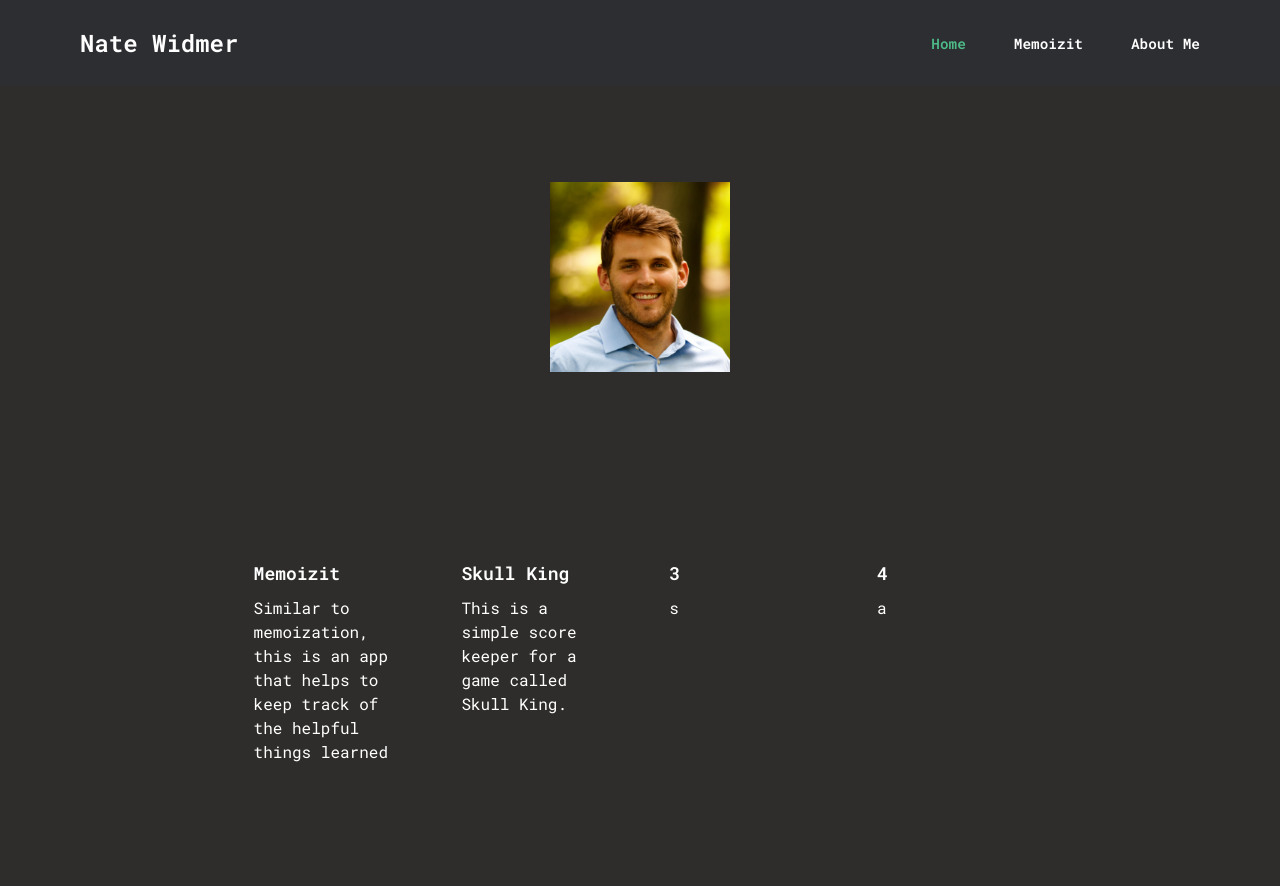
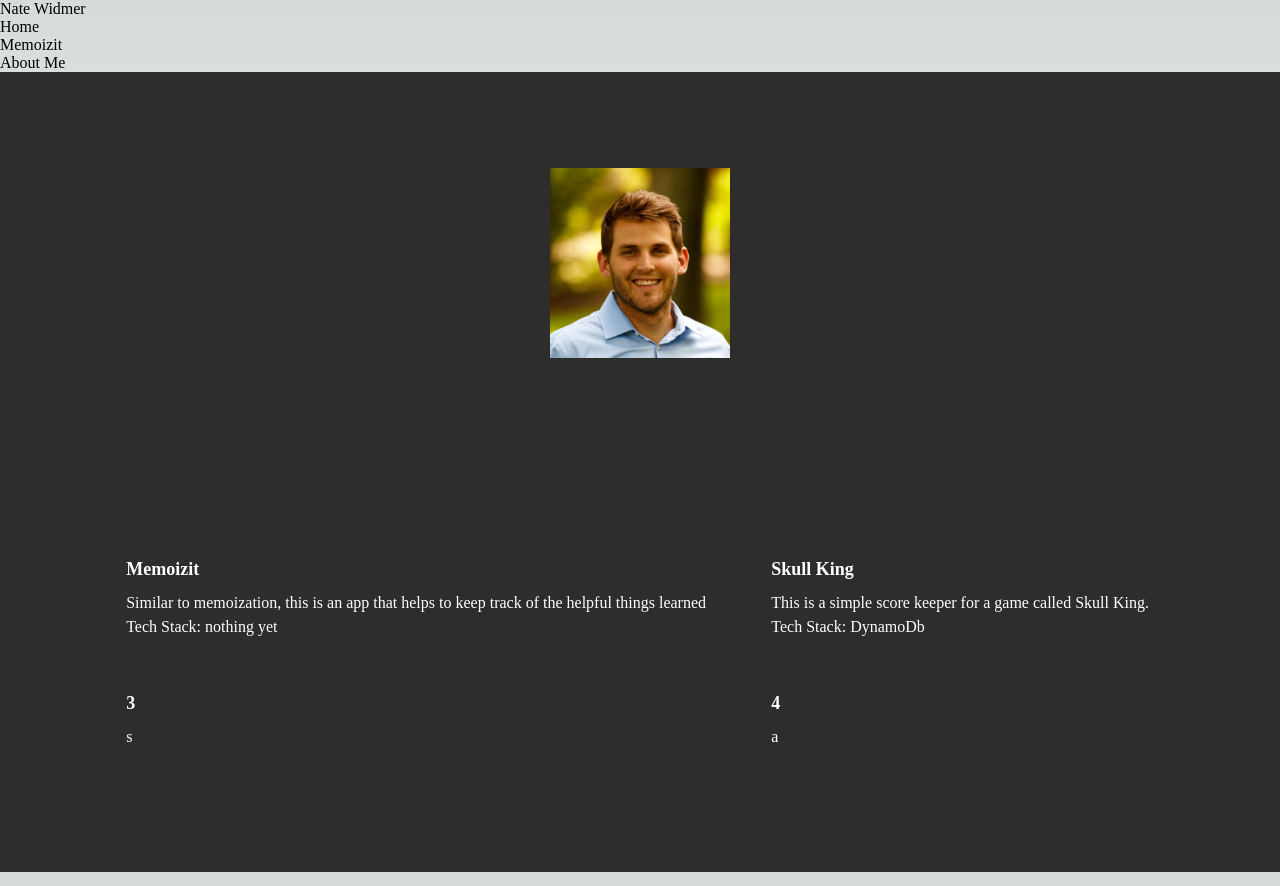
Before and after one commit to widnat/NateWidmer, a Next.js app: page / in a window 1280 px wide. Built offline with nearby package versions, Linux system fonts and the light colour scheme.

Commit message:
Finishing commit

```diff
--- a/components/ProjectDetails.tsx
+++ b/components/ProjectDetails.tsx
@@ -7,10 +7,11 @@
 type Props = {
     route: string,
     title: string,
-    description: string
+    description: string,
+    techStack: string
 }
 
-export default function ProductDetails({route, title, description} : Props) {
+export default function ProductDetails({route, title, description, techStack} : Props) {
     const router = useRouter()
 
     function navigate() {
@@ -22,12 +23,9 @@
            target="_blank"
            rel="noopener noreferrer"
            onClick={navigate} >
-            <h2>
-                { title }
-            </h2>
-            <p>
-                {description}
-            </p>
+            <h2> { title } </h2>
+            <p> {description} </p>
+            <p> {techStack} </p>
         </a>
     )
 }
--- a/styles/Home.module.css
+++ b/styles/Home.module.css
@@ -42,7 +42,7 @@
 
 .grid {
   display: grid;
-  grid-template-columns: repeat(4, minmax(25%, auto));
+  grid-template-columns: repeat(2, minmax(25%, auto));
   width: var(--max-width);
   max-width: 100%;
 }
@@ -50,7 +50,7 @@
 .card {
   padding: 1rem 1.2rem;
   margin: 10px;
-  border-radius: var(--border-radius);
+  border-radius: 20px;
   background: transparent;
   border: 1px solid rgba(var(--card-border-rgb), 0);
   transition: background 200ms, border 200ms;
@@ -72,8 +72,7 @@
   margin: 0;
   font-size: medium;
   line-height: 1.5;
-  max-width: 30ch;
-  color: #FFFFFF;
+  color: hsl(0, 0%, 100%);
 }
 
 .center {
@@ -160,6 +159,7 @@
   .card:hover {
     background: rgba(var(--card-rgb), 0.1);
     border: 1px solid rgba(var(--card-border-rgb), 0.15);
+    background-color: rebeccapurple;
   }
 
   .card:hover span {
--- a/styles/globals.css
+++ b/styles/globals.css
@@ -1,197 +1,107 @@
-@import url('https://fonts.googleapis.com/css2?family=Roboto+Mono:wght@300;400;600;700&display=swap');
+:root {
+  --max-width: 1100px;
+  --border-radius: 12px;
+  --font-mono: ui-monospace, Menlo, Monaco, 'Cascadia Mono', 'Segoe UI Mono',
+    'Roboto Mono', 'Oxygen Mono', 'Ubuntu Monospace', 'Source Code Pro',
+    'Fira Mono', 'Droid Sans Mono', 'Courier New', monospace;
+
+  --foreground-rgb: 0, 0, 0;
+  --background-start-rgb: 214, 219, 220;
+  --background-end-rgb: 255, 255, 255;
+
+  --primary-glow: conic-gradient(
+    from 180deg at 50% 50%,
+    #16abff33 0deg,
+    #0885ff33 55deg,
+    #54d6ff33 120deg,
+    #0071ff33 160deg,
+    transparent 360deg
+  );
+  --secondary-glow: radial-gradient(
+    rgba(255, 255, 255, 1),
+    rgba(255, 255, 255, 0)
+  );
+
+  --tile-start-rgb: 239, 245, 249;
+  --tile-end-rgb: 228, 232, 233;
+  --tile-border: conic-gradient(
+    #00000080,
+    #00000040,
+    #00000030,
+    #00000020,
+    #00000010,
+    #00000010,
+    #00000080
+  );
+
+  --callout-rgb: 238, 240, 241;
+  --callout-border-rgb: 172, 175, 176;
+  --card-rgb: 180, 185, 188;
+  --card-border-rgb: 131, 134, 135;
+}
+
+@media (prefers-color-scheme: dark) {
+  :root {
+    --foreground-rgb: 255, 255, 255;
+    --background-start-rgb: 0, 0, 0;
+    --background-end-rgb: 0, 0, 0;
+
+    --primary-glow: radial-gradient(rgba(1, 65, 255, 0.4), rgba(1, 65, 255, 0));
+    --secondary-glow: linear-gradient(
+      to bottom right,
+      rgba(1, 65, 255, 0),
+      rgba(1, 65, 255, 0),
+      rgba(1, 65, 255, 0.3)
+    );
+
+    --tile-start-rgb: 2, 13, 46;
+    --tile-end-rgb: 2, 5, 19;
+    --tile-border: conic-gradient(
+      #ffffff80,
+      #ffffff40,
+      #ffffff30,
+      #ffffff20,
+      #ffffff10,
+      #ffffff10,
+      #ffffff80
+    );
+
+    --callout-rgb: 20, 20, 20;
+    --callout-border-rgb: 108, 108, 108;
+    --card-rgb: 100, 100, 100;
+    --card-border-rgb: 200, 200, 200;
+  }
+}
+
+* {
+  box-sizing: border-box;
+  padding: 0;
+  margin: 0;
+}
+
+html,
+body {
+  max-width: 100vw;
+  overflow-x: hidden;
+}
 
 body {
-  padding: 0;
-  margin: 0;
-  font-family: 'Roboto Mono';
+  color: rgb(var(--foreground-rgb));
+  background: linear-gradient(
+      to bottom,
+      transparent,
+      rgb(var(--background-end-rgb))
+    )
+    rgb(var(--background-start-rgb));
 }
-* {
-  box-sizing: border-box;
-}
+
 a {
   color: inherit;
   text-decoration: none;
 }
-h1, h2, h3, h4, h5, h6, p {
-  margin: 0;
-}
-.dark-bg {
-  background-color: #25262A;
-}
-.light-bg {
-  background-color: #2D2E32;
-}
-.white {
-  color: #FFFFFF;
-}
-.gray {
-  color: #777777;
-}
-.green {
-  color: #4dba87;
-}
-.flex {
-  display: flex;
-  flex-direction: row;
-  align-items: center;
-}
-.flex-full {
-  flex: 1;
-}
-.justify-space {
-  justify-content: space-between;
-}
-section {
-  padding: 5rem 5rem;
-}
-button {
-  border: none;
-  border-radius: 0.2rem;
-  padding: 0.5rem 1rem;
-  color: #2D2E32;
-  font-size: 0.8rem;
-  font-weight: 600;
-  background-color: #4dba87;
-  cursor: pointer;
-}
 
-/* Header */
-nav {
-  padding: 1.1rem 5rem;
-}
-nav .logo {
-  font-size: 1.5rem;
-  font-weight: 600;
-}
-nav ul li {
-  list-style-type: none;
-  margin-left: 3rem;
-  font-size: 0.9rem;
-  font-weight: 600;
-}
-.header {
-  justify-content: space-between;
-  padding: 1.1rem 5rem 0rem 5rem;
-}
-.header h1 {
-  margin: auto;
-  font-size: 3rem;
-  font-weight: 500;
-}
-.header p {
-  font-size: 0.8rem;
-  font-weight: 500;
-  margin-top: 1rem;
-  margin-bottom: 2rem;
-}
-.header button {
-  cursor: text;
-  margin-bottom: 1.5rem;
-}
-.header a {
-  font-size: 1.2rem;
-  font-weight: 600;
-  text-transform: uppercase;
-  text-decoration: underline;
-  cursor: pointer;
-}
-
-/* About */
-.about-card {
-  width: 90%;
-  padding: 2rem;
-  margin-top: 0.5em;
-  border-radius: 0.5rem;
-}
-.about-card h3 {
-  font-size: 1.5rem;
-  font-weight: 600;
-  margin-bottom: 0.3rem;
-}
-.about-card p {
-  font-size: 0.8rem;
-  font-weight: 500;
-  margin-bottom: 1rem;
-}
-.about-card span {
-  font-size: 0.8rem;
-  font-weight: 600;
-  text-transform: uppercase;
-  text-decoration: underline;
-}
-.about-text h1 {
-  margin-top: 1rem;
-  margin-bottom: 2rem;
-  font-weight: 500;
-  font-size: 2rem;
-}
-.about-text h3 {
-  margin-bottom: 1rem;
-  font-weight: 500;
-  font-size: 1.5rem;
-  font-style: italic;
-  text-align: justify;
-}
-.about-text p {
-  font-weight: 500;
-  font-size: 1rem;
-  text-align: justify;
-}
-.partners {
-  padding-top: 5rem;
-}
-
-/* Footer */
-footer {
-  padding: 2rem 5rem;
-}
-footer span {
-  font-size: 1rem;
-  font-weight: 500;
-  text-transform: uppercase;
-}
-footer ul li {
-  list-style-type: none;
-  margin-left: 1rem;
-}
-
-/* --------- Responsive Design --------- */
-@media (max-width: 768px) {
-  .flex {
-    row-gap: 2rem;
-    flex-direction: column;
-    align-items: center;
-    justify-content: center;
-  }
-  /* Header */
-  nav {
-    padding: 1rem 2rem;
-    flex-direction: row !important;
-    justify-content: space-between !important;
-  }
-  nav ul, nav ul li, .active {
-    display: none;
-  }
-  .header {
-    padding: 2rem 2rem 0rem 2rem;
-  }
-  section {
-    padding: 1rem 2rem;
-  }
-  /* About */
-  .about-card {
-    width: 100%;
-  }
-  .about-card div {
-    flex-direction: row !important;
-    justify-content: space-between !important;
-  }
-  /* Footer */
-  footer ul {
-    column-gap: 1rem;
-    flex-direction: row !important;
-  }
-  footer ul li {
-    margin-left: 0;
+@media (prefers-color-scheme: dark) {
+  html {
+    color-scheme: dark;
   }
 }
```
